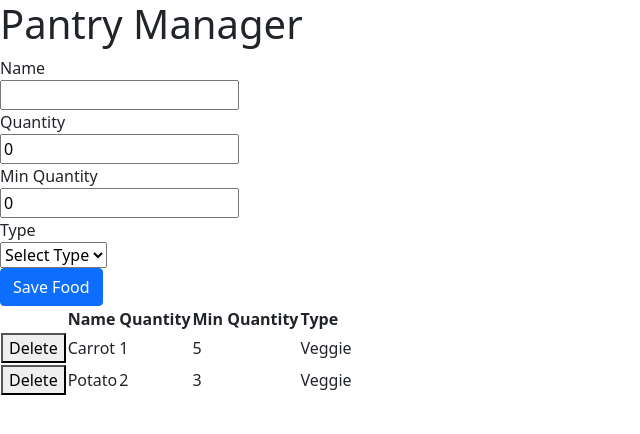
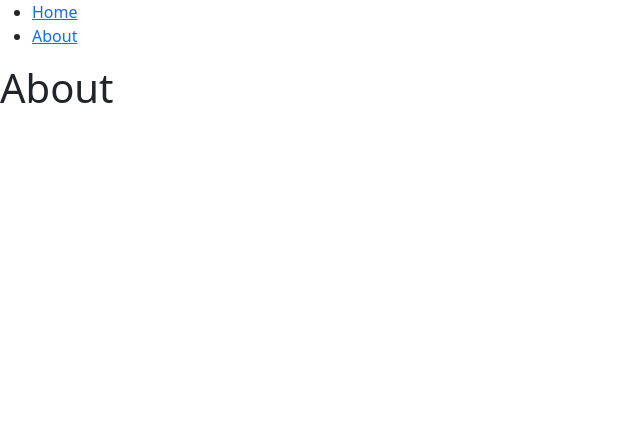
Before and after one commit to coryhouse/e-gineering, a React (Create React App) app in the folder e-gineering/: page /about in a window 1280 px wide. Shown: the top 434 px of the page, without its empty margins (0-640 px from the left). Built offline with nearby package versions, Linux system fonts and the light colour scheme; data requests are answered from the project's data file.

Commit message:
add react router

```diff
--- a/e-gineering/package.json
+++ b/e-gineering/package.json
@@ -48,5 +48,8 @@
       "last 1 firefox version",
       "last 1 safari version"
     ]
+  },
+  "devDependencies": {
+    "@types/react-router-dom": "^5.1.8"
   }
 }
--- /dev/null
+++ b/e-gineering/src/About.tsx
@@ -0,0 +1,3 @@
+export function About() {
+  return <h1>About</h1>;
+}
--- /dev/null
+++ b/e-gineering/src/Nav.tsx
@@ -0,0 +1,16 @@
+import { Link } from "react-router-dom";
+
+export function Nav() {
+  return (
+    <nav>
+      <ul>
+        <li>
+          <Link to="/">Home</Link>
+        </li>
+        <li>
+          <Link to="/about">About</Link>
+        </li>
+      </ul>
+    </nav>
+  );
+}
--- a/e-gineering/src/index.tsx
+++ b/e-gineering/src/index.tsx
@@ -1,5 +1,8 @@
 import { render } from "react-dom";
 import { App } from "./App";
+import { BrowserRouter, Route } from "react-router-dom";
+import { About } from "./About";
+import { Nav } from "./Nav";
 
 // HTML                         vs  JSX
 // class                            className
@@ -7,4 +10,15 @@ import { App } from "./App";
 // inline styles are strings        Inline styles are objects, Numbers = px.
 // <!-- comments like this -->      {/* comments like this */}
 // attributes are kebab-cased       props are camelCased
-render(<App />, document.getElementById("root"));
+render(
+  <BrowserRouter>
+    <Nav />
+    <Route path="/about">
+      <About />
+    </Route>
+    <Route path="/" exact>
+      <App />
+    </Route>
+  </BrowserRouter>,
+  document.getElementById("root")
+);
```
Also changed, not shown: 1 other file (tests, documents, lock files or other folders).
